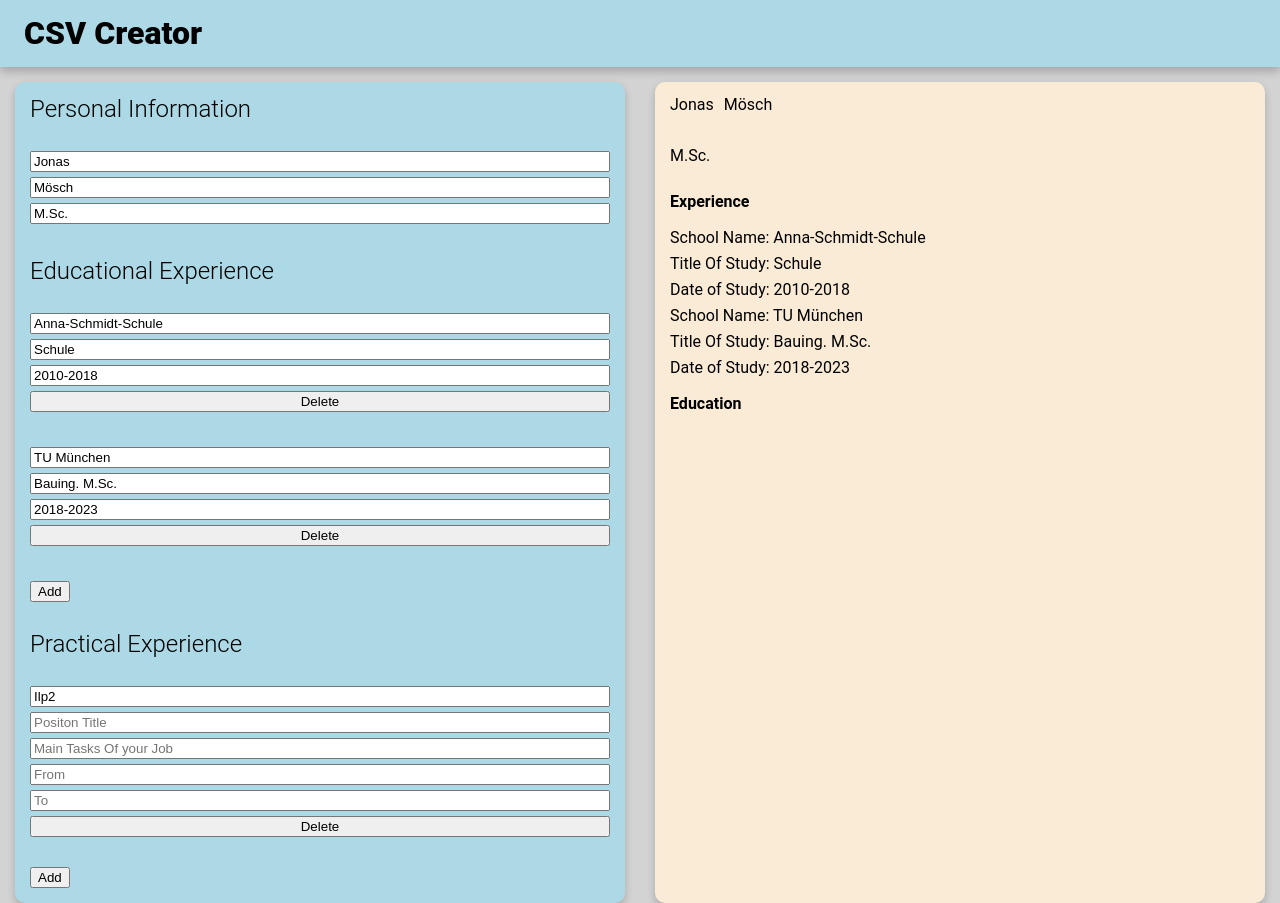
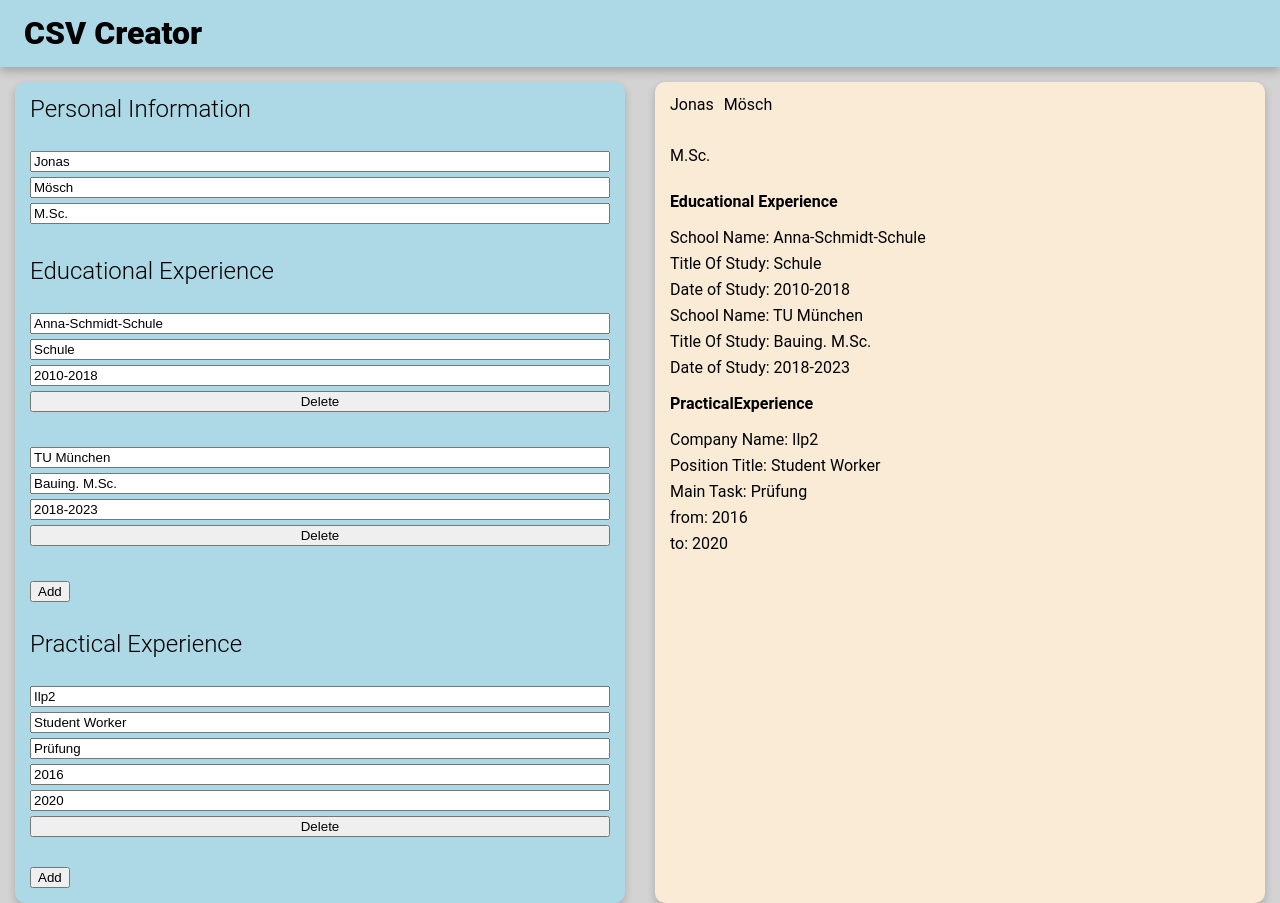
Before and after one commit to j-r-f-m/odin-cv-project, a React (Create React App) app: page / in a window 1280 px wide. Built offline with nearby package versions, Linux system fonts and the light colour scheme.

Commit message:
add practicale form

```diff
--- a/src/App.js
+++ b/src/App.js
@@ -18,6 +18,13 @@ class App extends Component {
     this.iptTitleOfStudy = this.iptTitleOfStudy.bind(this);
     this.iptDateOfStudy = this.iptDateOfStudy.bind(this);
     this.eduSchoolName = this.eduSchoolName.bind(this);
+    // MISSING DELET AND ADD EDUC EXPERIECE
+    this.iptComp = this.iptComp.bind(this);
+    this.iptPosi = this.iptPosi.bind(this);
+    this.iptTask = this.iptTask.bind(this);
+    this.iptFrom = this.iptFrom.bind(this);
+    this.iptTo = this.iptTo.bind(this);
+    this.onDltComp = this.onDltComp.bind(this);
 
     // ----------------------------------- state -------------------------------
     this.state = {
@@ -197,7 +204,6 @@ class App extends Component {
    * @param {object} e event-object
    */
   onAddEdu = (e) => {
-    console.log("hi");
     // prevent reloading page on button press
     e.preventDefault();
 
@@ -255,7 +261,117 @@ class App extends Component {
 
   // -------------------------- practical experience functionality ------------_
 
-  iptPractC;
+  // input company
+  iptComp = (e) => {
+    // get id from input
+    const idObj = e.target.classList[1];
+    console.log(idObj);
+
+    const companyArray = this.state.practical;
+
+    //console.log(schoolArr);
+    const idx = companyArray.findIndex((ele) => ele.id === idObj);
+    console.log(idx);
+    let newCompanyArray = [...companyArray];
+    console.log(newCompanyArray);
+    newCompanyArray[idx] = {
+      ...newCompanyArray[idx],
+      compName: e.target.value,
+    };
+    this.setState({
+      practical: newCompanyArray,
+    });
+  };
+
+  iptPosi = (e) => {
+    // get id from input
+    const idObj = e.target.classList[1];
+    console.log(idObj);
+
+    const companyArray = this.state.practical;
+
+    //console.log(schoolArr);
+    const idx = companyArray.findIndex((ele) => ele.id === idObj);
+    console.log(idx);
+    let newCompanyArray = [...companyArray];
+    console.log(newCompanyArray);
+    newCompanyArray[idx] = {
+      ...newCompanyArray[idx],
+      position: e.target.value,
+    };
+    this.setState({
+      practical: newCompanyArray,
+    });
+  };
+
+  iptTask = (e) => {
+    // get id from input
+    const idObj = e.target.classList[1];
+    console.log(idObj);
+
+    const companyArray = this.state.practical;
+
+    //console.log(schoolArr);
+    const idx = companyArray.findIndex((ele) => ele.id === idObj);
+    console.log(idx);
+    let newCompanyArray = [...companyArray];
+    console.log(newCompanyArray);
+    newCompanyArray[idx] = {
+      ...newCompanyArray[idx],
+      task: e.target.value,
+    };
+    this.setState({
+      practical: newCompanyArray,
+    });
+  };
+
+  iptFrom = (e) => {
+    // get id from input
+    const idObj = e.target.classList[1];
+    console.log(idObj);
+
+    const companyArray = this.state.practical;
+
+    //console.log(schoolArr);
+    const idx = companyArray.findIndex((ele) => ele.id === idObj);
+    console.log(idx);
+    let newCompanyArray = [...companyArray];
+    console.log(newCompanyArray);
+    newCompanyArray[idx] = {
+      ...newCompanyArray[idx],
+      from: e.target.value,
+    };
+    this.setState({
+      practical: newCompanyArray,
+    });
+  };
+
+  iptTo = (e) => {
+    // get id from input
+    const idObj = e.target.classList[1];
+    console.log(idObj);
+
+    const companyArray = this.state.practical;
+
+    //console.log(schoolArr);
+    const idx = companyArray.findIndex((ele) => ele.id === idObj);
+    console.log(idx);
+    let newCompanyArray = [...companyArray];
+    console.log(newCompanyArray);
+    newCompanyArray[idx] = {
+      ...newCompanyArray[idx],
+      to: e.target.value,
+    };
+    this.setState({
+      practical: newCompanyArray,
+    });
+  };
+
+  /**
+   * delete educational experience
+   * @param {object} e event-object
+   */
+  onDltComp = (e) => {};
 
   // render jsx to html??
   render() {
@@ -268,13 +384,18 @@ class App extends Component {
             iptFirst={this.iptFirstName}
             iptLast={this.iptLastName}
             iptTitle={this.iptTitle}
-            iptSchoolName={this.iptSchoolName}
+            // iptSchoolName={this.iptSchoolName}
             iptTitleStudy={this.iptTitleOfStudy}
             iptDateStudy={this.iptDateOfStudy}
             onAddEduc={this.onAddEdu}
             onDltEdu={this.onDltEdu}
             state={this.state}
             eduSchoolName={this.eduSchoolName}
+            iptComp={this.iptComp}
+            iptPosi={this.iptPosi}
+            iptTask={this.iptTask}
+            iptFrom={this.iptFrom}
+            iptTo={this.iptTo}
           />
           <Output state={this.state} />
         </section>
--- a/src/components/InputForm.js
+++ b/src/components/InputForm.js
@@ -33,7 +33,14 @@ class InputForm extends Component {
           state={this.props.state}
           eduSchoolName={this.props.eduSchoolName}
         />
-        <PracticalExperience state={this.props.state} />
+        <PracticalExperience
+          state={this.props.state}
+          iptComp={this.props.iptComp}
+          iptPosi={this.props.iptPosi}
+          iptTask={this.props.iptTask}
+          iptFrom={this.props.iptFrom}
+          iptTo={this.props.iptTo}
+        />
       </div>
     );
   }
--- a/src/components/InputPract.js
+++ b/src/components/InputPract.js
@@ -15,34 +15,43 @@ class InputPract extends Component {
               <input
                 type="text"
                 placeholder="Company Name"
-                className="form--inputs"
+                className={`form--inputs ${comp.id}`}
                 name="companyName"
                 value={comp.compName}
+                onChange={this.props.iptComp}
               />
               <input
                 type="text"
                 placeholder="Positon Title"
-                className="form--inputs"
+                className={`form--inputs ${comp.id}`}
                 name="positionTitle"
+                value={comp.position}
+                onChange={this.props.iptPosi}
               />
               <input
                 type="text"
                 placeholder="Main Tasks Of your Job"
-                className="form--inputs"
+                className={`form--inputs ${comp.id}`}
                 name="mainTask"
+                value={comp.task}
+                onChange={this.props.iptTask}
               />
 
               <input
                 type="text"
                 placeholder="From"
-                className="form--inputs"
+                className={`form--inputs ${comp.id}`}
                 name="from"
+                value={comp.from}
+                onChange={this.props.iptFrom}
               />
               <input
                 type="text"
                 placeholder="To"
-                className="form--inputs"
+                className={`form--inputs ${comp.id}`}
                 name="to"
+                value={comp.to}
+                onChange={this.props.iptTo}
               />
               <button>Delete</button>
             </form>
--- a/src/components/Output.js
+++ b/src/components/Output.js
@@ -27,29 +27,8 @@ class Output extends Component {
         </div>
 
         <div>
-          <h3 className="output--header">Experience</h3>
+          <h3 className="output--header">Educational Experience</h3>
           <div className="output--school-con">
-            {/* <div className="school--info">
-              School Name:{" "}
-              {this.props.state.schoolInfo.schoolName.length > 0
-                ? this.props.state.schoolInfo.schoolName
-                : ""}
-            </div>
-
-            <div className="school--info">
-              Title Of Study:{" "}
-              {this.props.state.schoolInfo.titleOfStudy.length > 0
-                ? this.props.state.schoolInfo.titleOfStudy
-                : ""}
-            </div>
-
-            <div className="school--info">
-              Date Of Study:{" "}
-              {this.props.state.schoolInfo.dateOfStudy.length > 0
-                ? this.props.state.schoolInfo.dateOfStudy
-                : ""}
-            </div> */}
-
             {this.props.state.schools.map((school) => {
               return (
                 <div key={school.id} className="output--school">
@@ -68,7 +47,26 @@ class Output extends Component {
           </div>
         </div>
 
-        <h3 className="output--header">Education</h3>
+        <div>
+          <h3 className="output--header">PracticalExperience</h3>
+          <div className="output--school-con">
+            {this.props.state.practical.map((comp) => {
+              return (
+                <div key={comp.id} className="output--school">
+                  <div className="school--info">
+                    Company Name: {comp.compName}
+                  </div>
+                  <div className="school--info">
+                    Position Title: {comp.position}
+                  </div>
+                  <div className="school--info">Main Task: {comp.task}</div>
+                  <div className="school--info">from: {comp.from}</div>
+                  <div className="school--info">to: {comp.to}</div>
+                </div>
+              );
+            })}
+          </div>
+        </div>
       </div>
     );
   }
```
